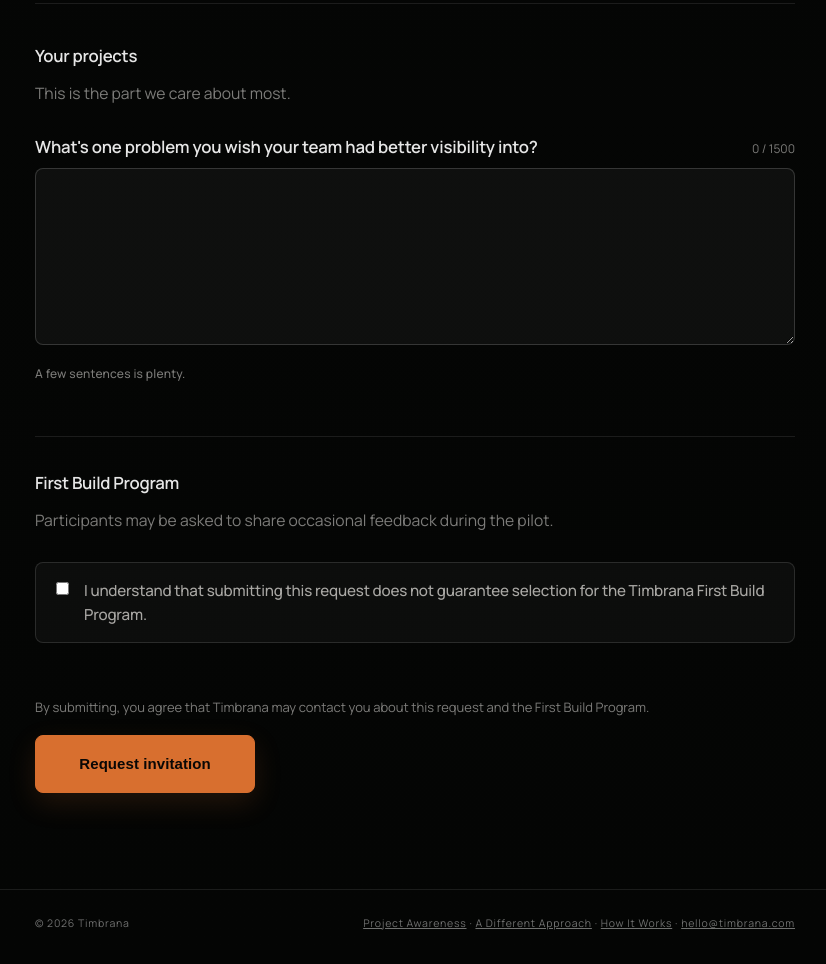
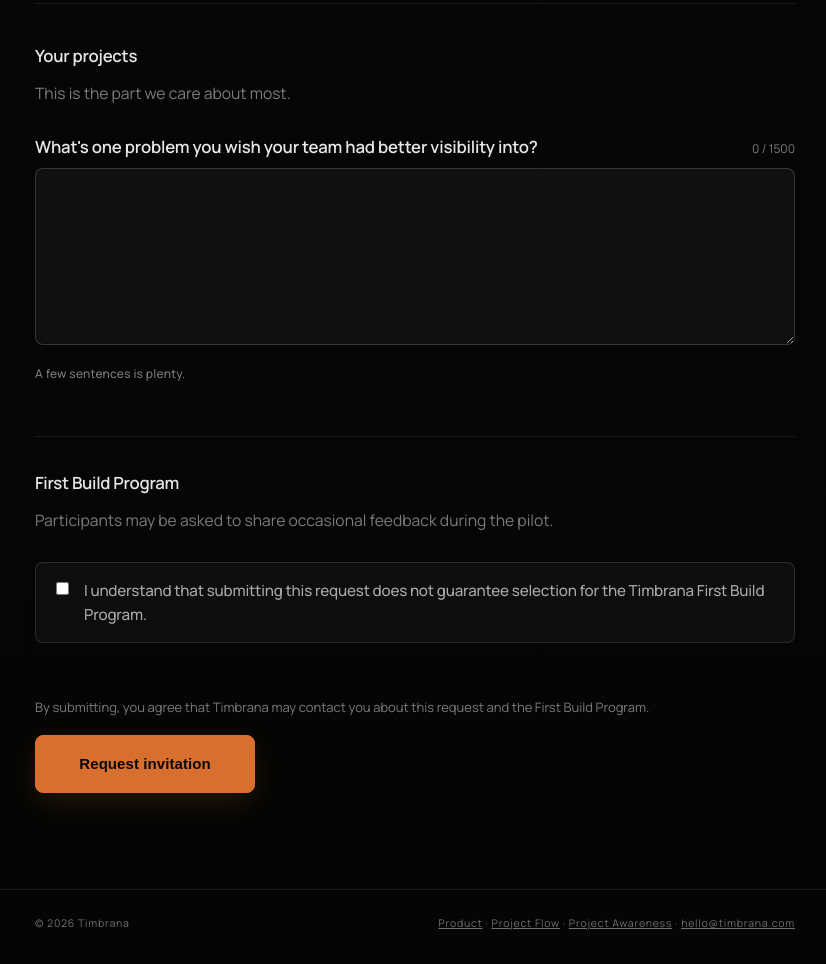
Before and after one commit to aloya/timbrana, a website: page invite.html in a window 1280 px wide. Shown: the part 1542-2506 px from the top of the page, without its empty margins (225-1051 px from the left). Drawn offline with Linux system fonts and the light colour scheme.

Commit message:
ux: align First Build footer with site structure

```diff
--- a/invite.html
+++ b/invite.html
@@ -74,6 +74,6 @@
     </form>
   </div></main>
 
-  <footer><div class="shell footer-inner"><span>© 2026 Timbrana</span><span><a href="project-awareness.html">Project Awareness</a> · <a href="a-different-approach.html">A Different Approach</a> · <a href="observation-to-resolution.html">How It Works</a> · <a href="mailto:hello@timbrana.com">hello@timbrana.com</a></span></div></footer>
+  <footer><div class="shell footer-inner"><span>© 2026 Timbrana</span><span><a href="construction-project-management-software.html">Product</a> · <a href="observation-to-resolution.html">Project Flow</a> · <a href="project-awareness.html">Project Awareness</a> · <a href="mailto:hello@timbrana.com">hello@timbrana.com</a></span></div></footer>
   <script src="config.js"></script><script src="assets/invite.js"></script>
 </body></html>
```
